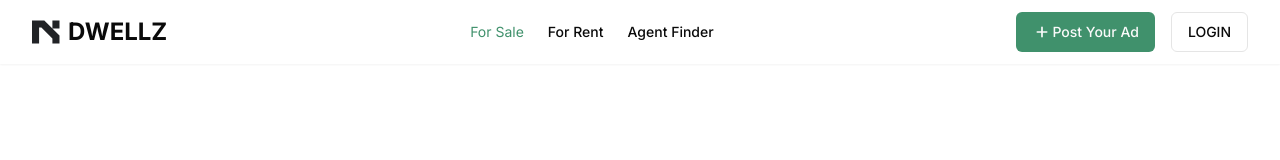
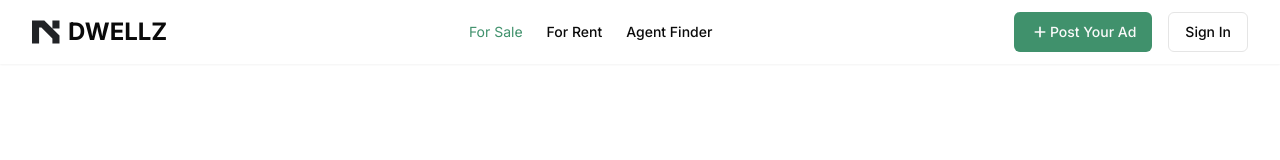
Before and after one commit to mariegrace31/dwellz, a Next.js app: page / in a window 1280 px wide. Shown: the top 160 px of the page. Built offline with nearby package versions, Linux system fonts and the light colour scheme; no server answers.

Commit message:
Update the header

```diff
--- a/app/_components/Header.jsx
+++ b/app/_components/Header.jsx
@@ -47,7 +47,7 @@ function Header() {
           :
           <Link href={'/sign-in'}>
             <div className="hidden sm:flex">
-              <Button variant="outline">LOGIN</Button>
+              <Button variant="outline">Sign In</Button>
             </div>
           </Link>
         }
```
